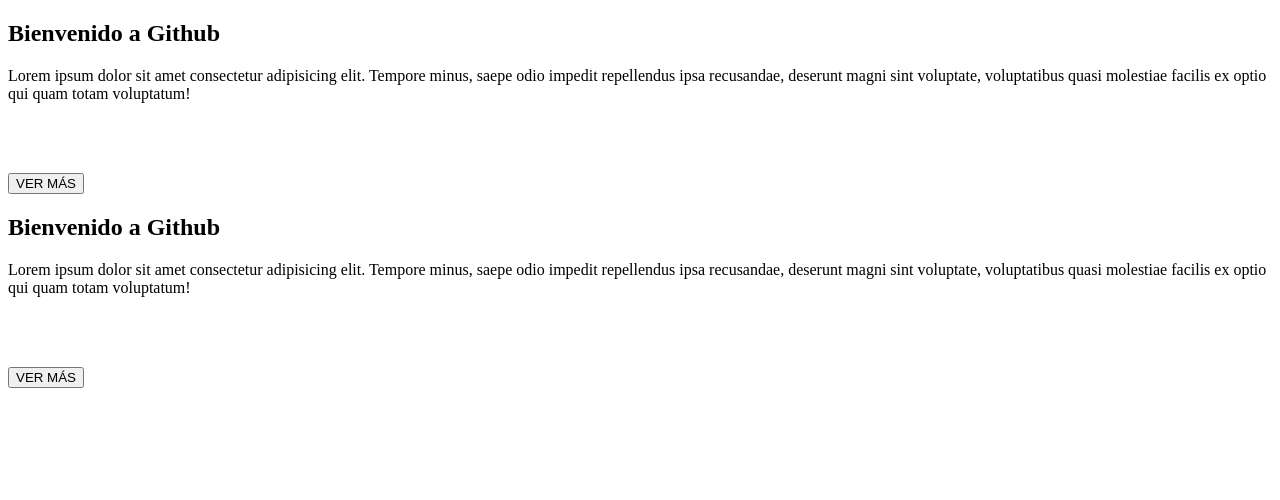
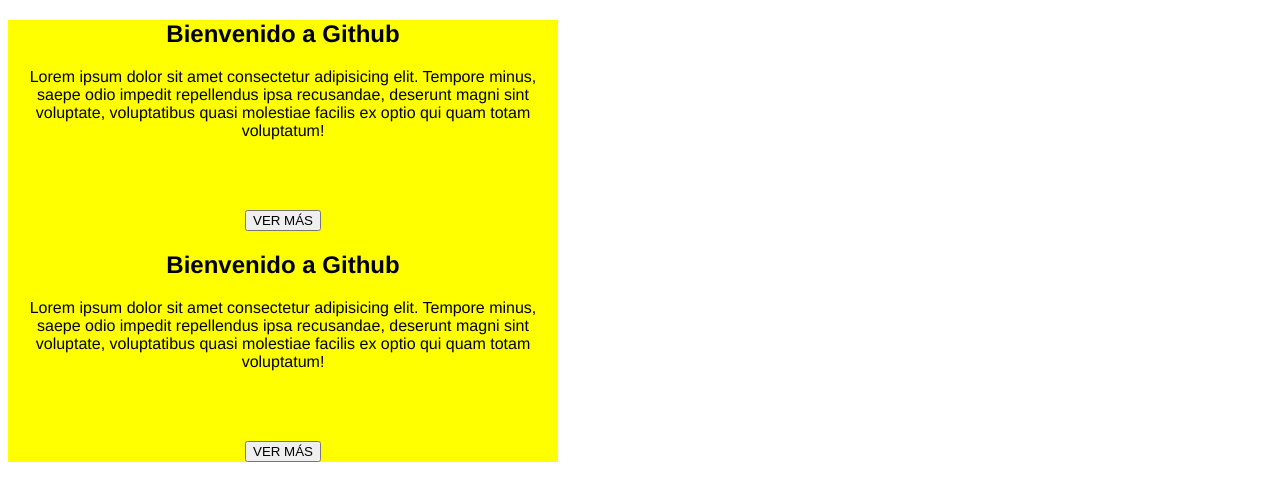
Before and after one commit to 19brayan/BITCOIN-JIMENEZ, a plain HTML site: page index.html in a window 1280 px wide. Drawn offline with Linux system fonts and the light colour scheme.

Commit message:
agregue box modeling al proyecto

```diff
--- a/css/style.css
+++ b/css/style.css
@@ -1,4 +1,6 @@
-.section{
+section{
     background-color: yellow;
     font-family: 'Franklin Gothic Medium', 'Arial Narrow', Arial, sans-serif;
+    text-align: center;
+    width: 550px;
 }
--- a/index.html
+++ b/index.html
@@ -4,6 +4,7 @@
     <meta charset="UTF-8">
     <meta http-equiv="X-UA-Compatible" content="IE=edge">
     <meta name="viewport" content="width=device-width, initial-scale=1.0">
+    <link rel="stylesheet" href="./css/style.css">
     <title>Clase de Github</title>
 </head>
 <body>
```
